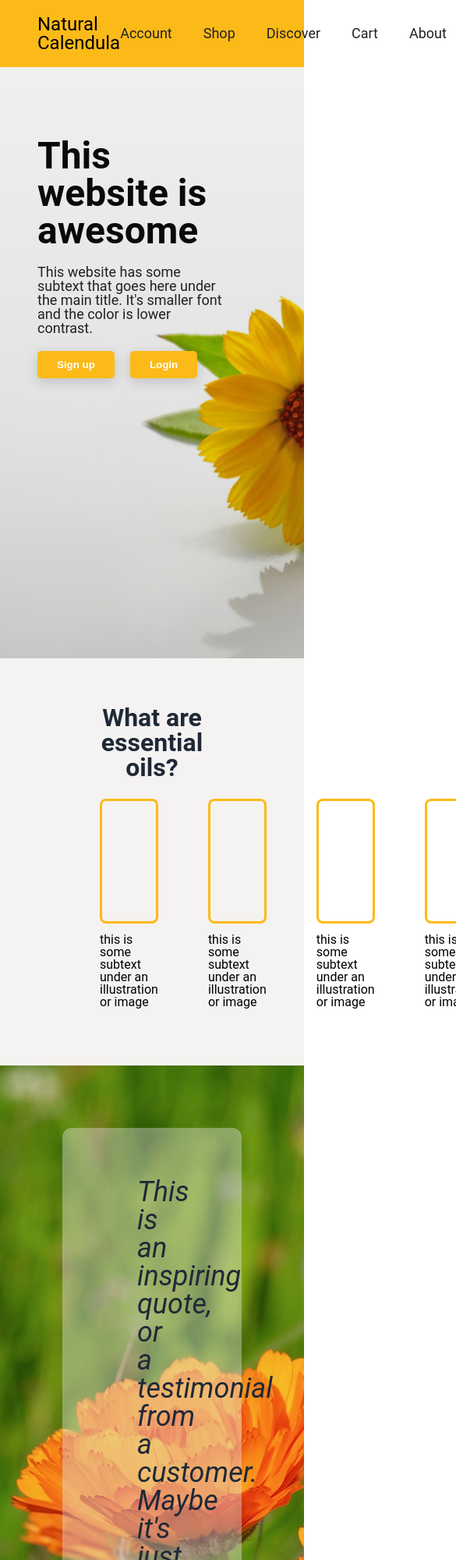
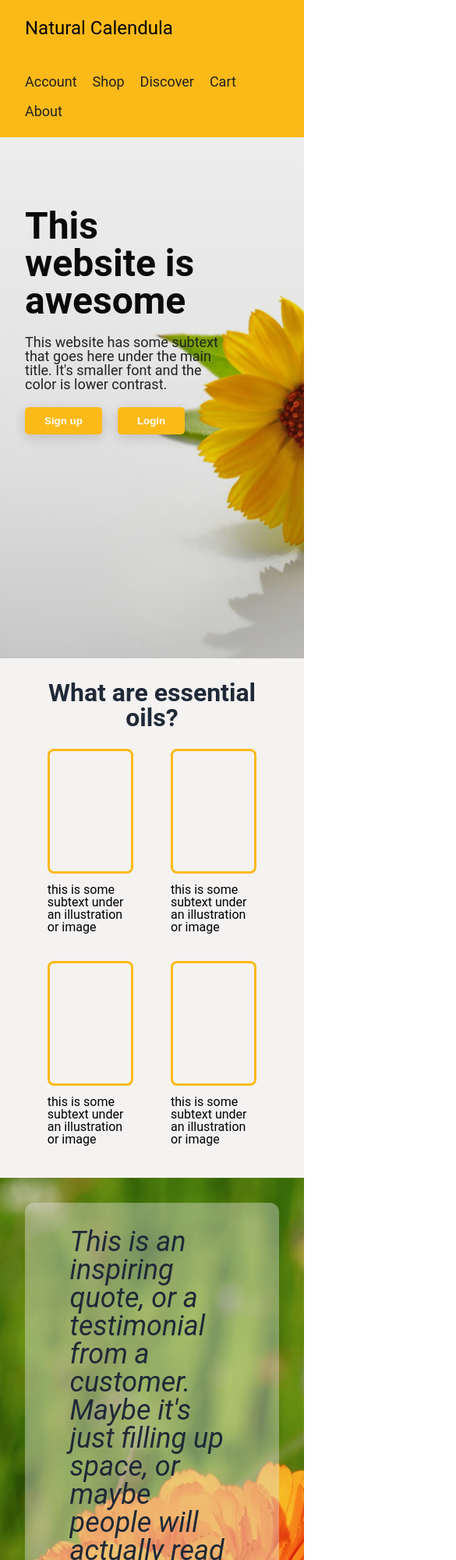
Before and after one commit to bbntpl/landing-page, a plain HTML site: page index.html in a window 390 px wide. Shown: the top 2000 px of the page at 78% size, 585 px wide, since content can reach past the window. Drawn offline with Linux system fonts and the light colour scheme.

Commit message:
Styles: breakpoint

```diff
--- a/index.html
+++ b/index.html
@@ -3,6 +3,7 @@
 
 <head>
     <meta charset="UTF-8">
+    <meta name="viewport" content="width=device-width, initial-scale=1.0">
     <link rel="stylesheet" href="styles/reset.css" />
     <link rel="stylesheet" href="styles/main.css" />
     <title>Landing Page</title>
@@ -102,8 +103,8 @@
                 </div>
             </article>
         </section>
-        <section class="sign-up-section block-section o-wrapper">
-            <div class="sign-up-block">
+        <section class="sign-up-section block-section">
+            <div class="sign-up-block o-wrapper">
                 <div class="sign-up-box">
                     <header class="sign-up-text-container">
                         <h5 class="sign-up-main">Call to action! It's time!</h5>
--- a/styles/main.css
+++ b/styles/main.css
@@ -46,6 +46,7 @@ a, button {
     display: flex;
     flex-direction: column;
     justify-content: flex-start;
+    min-height: max-content;
     height: 100vh;
     background:
         linear-gradient(rgba(0, 0, 0, 0.05),
@@ -53,6 +54,7 @@ a, button {
         url('../assets/images/essential-oil-gbdb6cac15_1920.jpg');
     background-size: cover;
     background-repeat: no-repeat;
+
 }
 
 .main-header {
@@ -144,13 +146,14 @@ a, button {
 
 .informational-list {
     display: flex;
-    gap: 2em 4em;
+    flex-wrap: wrap;
+    gap: 1.4rem 3rem;
 }
 
 .informational-item {
     display: flex;
     flex-direction: column;
-    flex: 1 1 25%;
+    flex: 1 1 20%;
     justify-content: center;
 }
 
@@ -167,7 +170,7 @@ a, button {
 /** TESTIMONY **/
 .testimonial-block {
     background-image: url('../assets/images/marigold-gbae09c331_1920.jpg');
-    padding: 5em;
+    padding: 5rem;
 }
 
 .testimony-wrapper {
@@ -261,3 +264,44 @@ a, button {
     font-size: 12px;
     color: #1f2937;
 }
+
+@media screen and (max-width: 768px){
+    .header-wrapper{
+        flex-direction: column;
+    }
+    .header-wrapper > *{
+        padding: 1.5em 2em 1.5em 0;
+    }
+    .header-nav-list{
+        flex-wrap: wrap;
+        gap: 20px;
+    }
+    .o-wrapper{
+        padding: 0 2em;
+    }
+    .informational-block{
+        padding: 1em 1.8em;
+    }
+    .testimonial-block {
+        padding: 2rem;
+    }
+    .testimony {
+        padding: 2rem 1.6rem 1.2rem;
+        font-style: italic;
+        color: #1F2937;
+    }
+    .sign-up-block, .sign-up-section{
+        width: 100%;
+        padding: 0;
+    }
+    .sign-up-box {
+        display: flex;
+        justify-content: space-between;
+        padding: 1.5em 3em;
+    }
+}
+@media screen and (max-height: 480px){
+    .hh-container{
+        height: max-content;
+    }
+}
```
